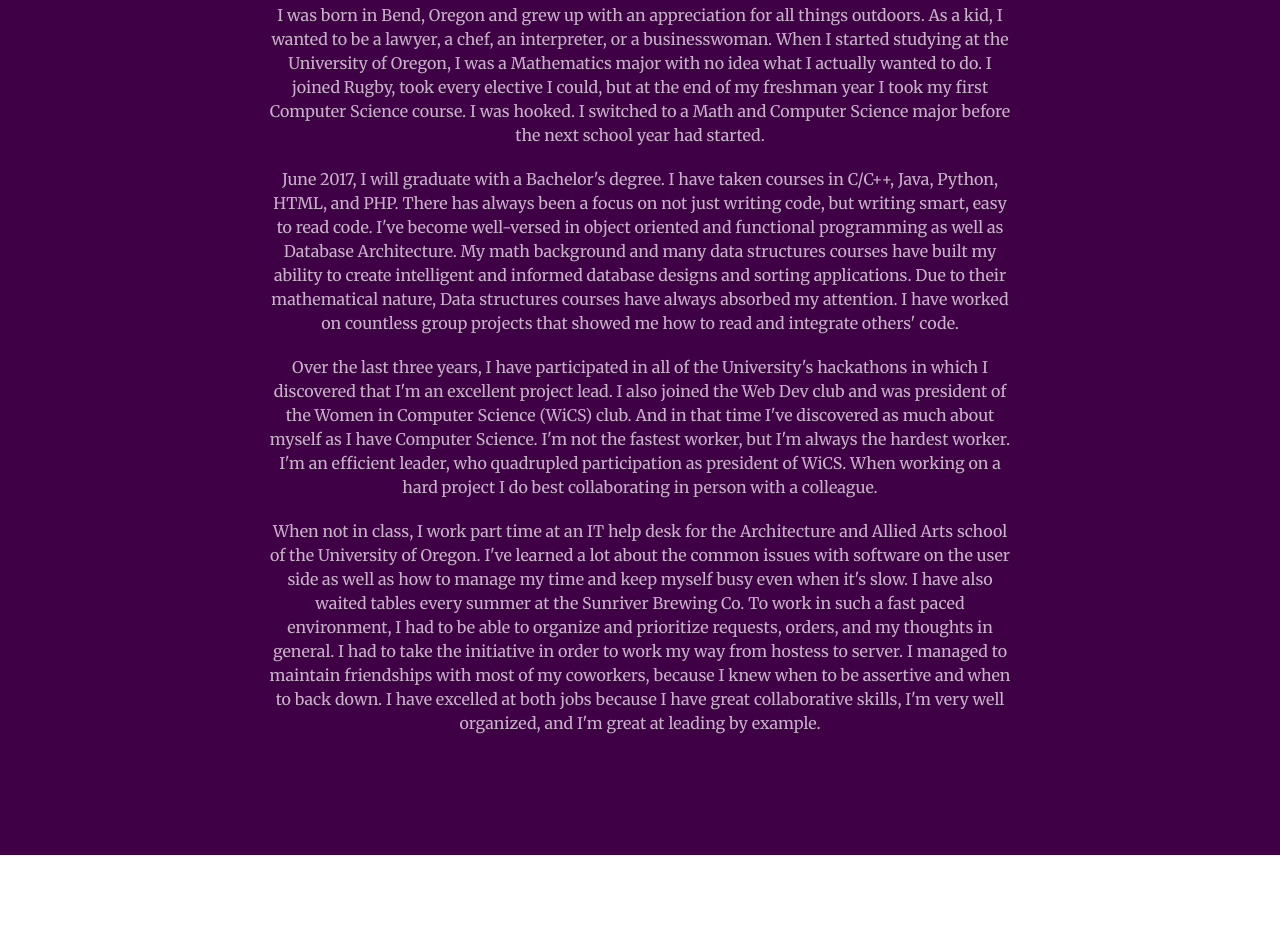
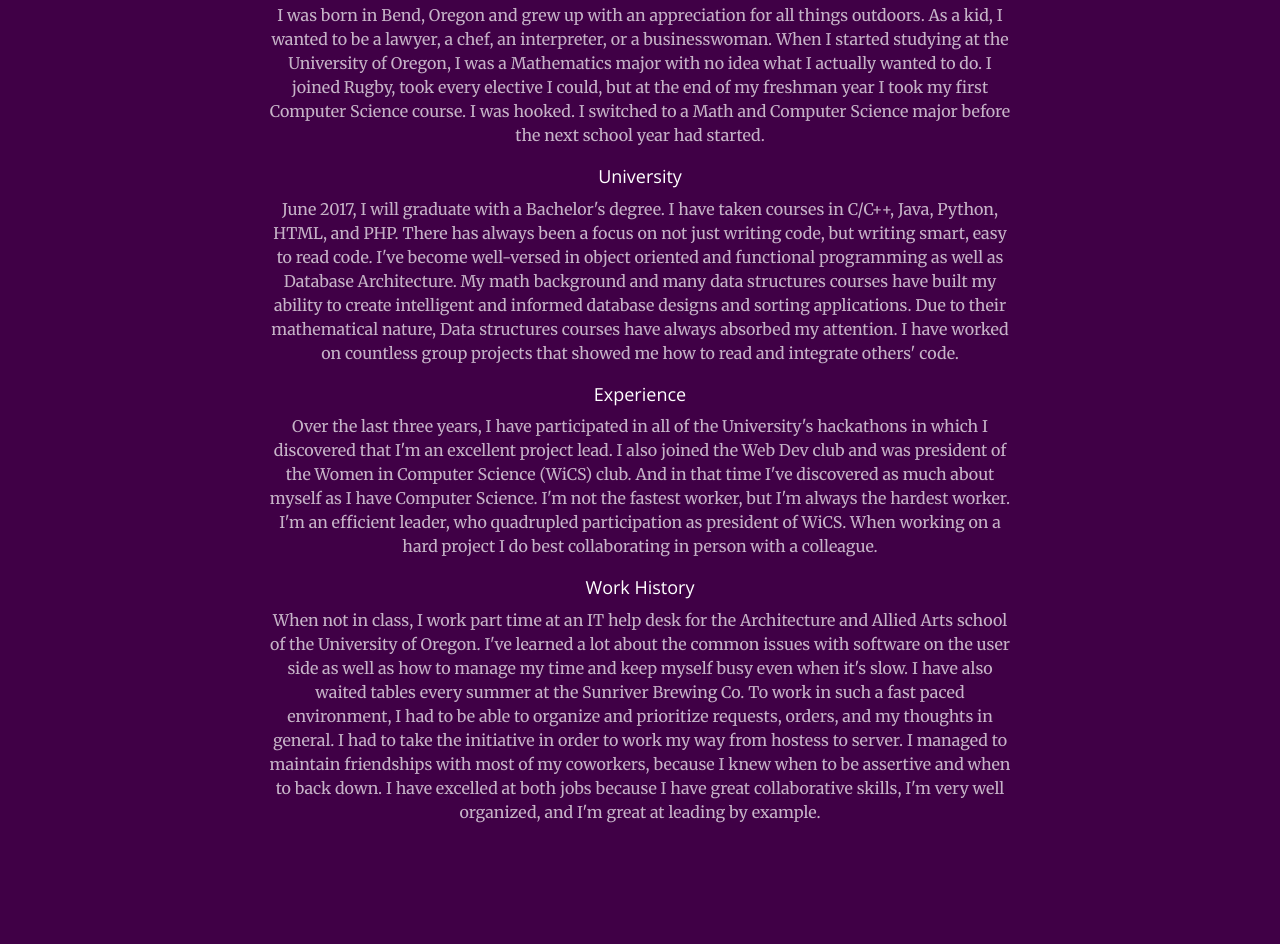
Before and after one commit to msteelha/msteelha.github.io, a website: page index.html in a window 1280 px wide. Shown: the part 1003-1955 px from the top of the page. Drawn offline with nearby package versions, Linux system fonts and the light colour scheme.

Commit message:
Update index.html

```diff
--- a/index.html
+++ b/index.html
@@ -86,9 +86,15 @@
                     <hr class="light">
                     <h4>Early Life</h4>
                     <p class="text-faded">I was born in Bend, Oregon and grew up with an appreciation for all things outdoors. As a kid, I wanted to be a lawyer, a chef, an interpreter, or a businesswoman. When I started studying at the University of Oregon, I was a Mathematics major with no idea what I actually wanted to do. I joined Rugby, took every elective I could, but at the end of my freshman year I took my first Computer Science course. I was hooked. I switched to a Math and Computer Science major before the next school year had started.
-                    </p><p class="text-faded">June 2017, I will graduate with a Bachelor's degree. I have taken courses in C/C++, Java, Python, HTML, and PHP. There has always been a focus on not just writing code, but writing smart, easy to read code. I've become well-versed in object oriented and functional programming as well as Database Architecture. My math background and many data structures courses have built my ability to create intelligent and informed database designs and sorting applications. Due to their mathematical nature, Data structures courses have always absorbed my attention. I have worked on countless group projects that showed me how to read and integrate others' code.
-                    </p><p class="text-faded">Over the last three years, I have participated in all of the University's hackathons in which I discovered that I'm an excellent project lead. I also joined the Web Dev club and was president of the Women in Computer Science (WiCS) club. And in that time I've discovered as much about myself as I have Computer Science. I'm not the fastest worker, but I'm always the hardest worker. I'm an efficient leader, who quadrupled participation as president of WiCS. When working on a hard project I do best collaborating in person with a colleague.
-                    </p><p class="text-faded">When not in class, I work part time at an IT help desk for the Architecture and Allied Arts school of the University of Oregon. I've learned a lot about the common issues with software on the user side as well as how to manage my time and keep myself busy even when it's slow. I have also waited tables every summer at the Sunriver Brewing Co. To work in such a fast paced environment, I had to be able to organize and prioritize requests, orders, and my thoughts in general. I had to take the initiative in order to work my way from hostess to server. I managed to maintain friendships with most of my coworkers, because I knew when to be assertive and when to back down. I have excelled at both jobs because I have great collaborative skills, I'm very well organized, and I'm great at leading by example.
+                    </p>
+                    <h4>University</h4>
+                    <p class="text-faded">June 2017, I will graduate with a Bachelor's degree. I have taken courses in C/C++, Java, Python, HTML, and PHP. There has always been a focus on not just writing code, but writing smart, easy to read code. I've become well-versed in object oriented and functional programming as well as Database Architecture. My math background and many data structures courses have built my ability to create intelligent and informed database designs and sorting applications. Due to their mathematical nature, Data structures courses have always absorbed my attention. I have worked on countless group projects that showed me how to read and integrate others' code.
+                    </p>
+                    <h4>Experience</h4>
+                    <p class="text-faded">Over the last three years, I have participated in all of the University's hackathons in which I discovered that I'm an excellent project lead. I also joined the Web Dev club and was president of the Women in Computer Science (WiCS) club. And in that time I've discovered as much about myself as I have Computer Science. I'm not the fastest worker, but I'm always the hardest worker. I'm an efficient leader, who quadrupled participation as president of WiCS. When working on a hard project I do best collaborating in person with a colleague.
+                    </p>
+                    <h4>Work History</h4>
+                    <p class="text-faded">When not in class, I work part time at an IT help desk for the Architecture and Allied Arts school of the University of Oregon. I've learned a lot about the common issues with software on the user side as well as how to manage my time and keep myself busy even when it's slow. I have also waited tables every summer at the Sunriver Brewing Co. To work in such a fast paced environment, I had to be able to organize and prioritize requests, orders, and my thoughts in general. I had to take the initiative in order to work my way from hostess to server. I managed to maintain friendships with most of my coworkers, because I knew when to be assertive and when to back down. I have excelled at both jobs because I have great collaborative skills, I'm very well organized, and I'm great at leading by example.
                     </p>
                 </div>
             </div>
```
